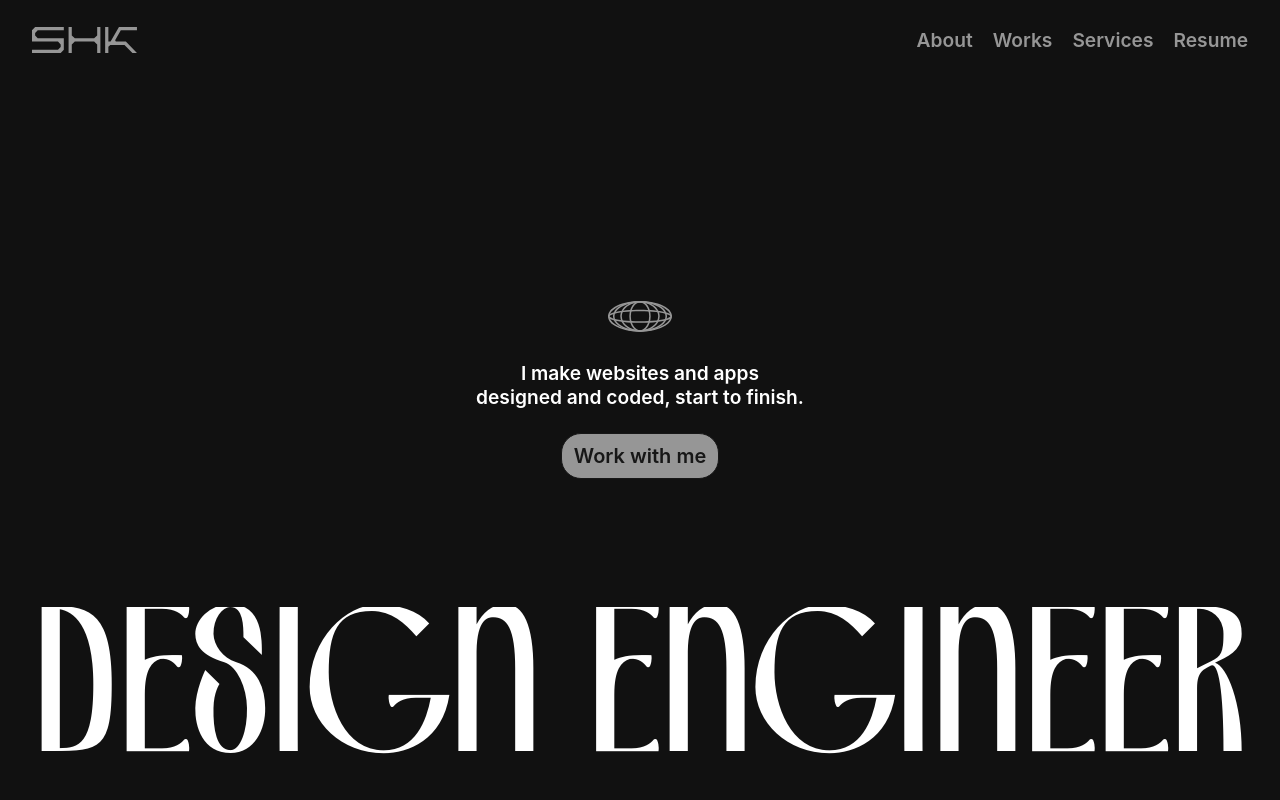
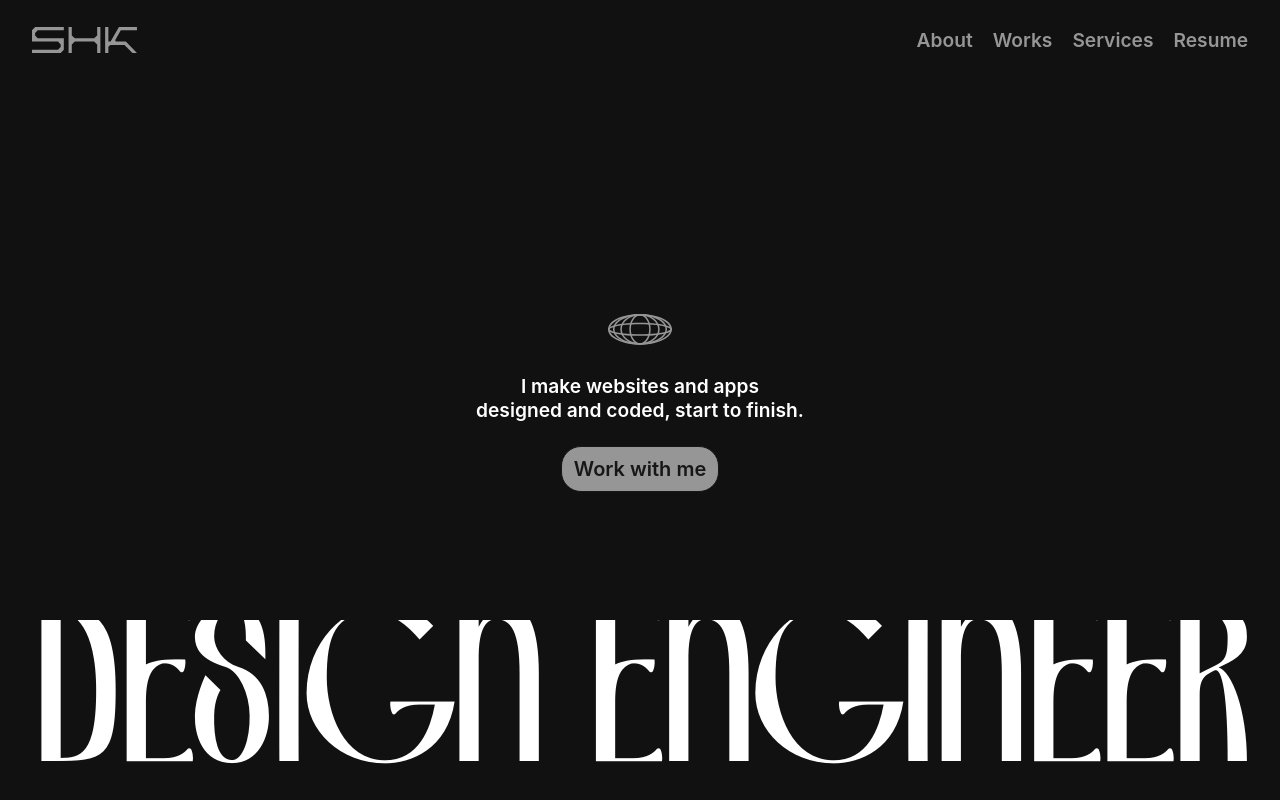
Before and after one commit to ShozabSHK10/Portfolio-Shozab-Sohail, a React (Vite) app: page / in a window 1280 px wide. Built offline with nearby package versions, Linux system fonts and the light colour scheme; a web font is replaced by a local one.

Commit message:
fixed the padding hero issue

```diff
--- a/src/components/sections/Hero/Hero.css
+++ b/src/components/sections/Hero/Hero.css
@@ -41,7 +41,6 @@
 }
 
 .hero-name{
-  line-height: 1;
   overflow: hidden;
   text-align: center;
 
@@ -55,7 +54,8 @@
   -webkit-background-clip: text;
   -webkit-text-fill-color: transparent;
   background-clip: text;
-  line-height: 0.8;
+  line-height: 0.7;
+  letter-spacing: -0.02em;
   overflow: hidden;
 }
 
```
